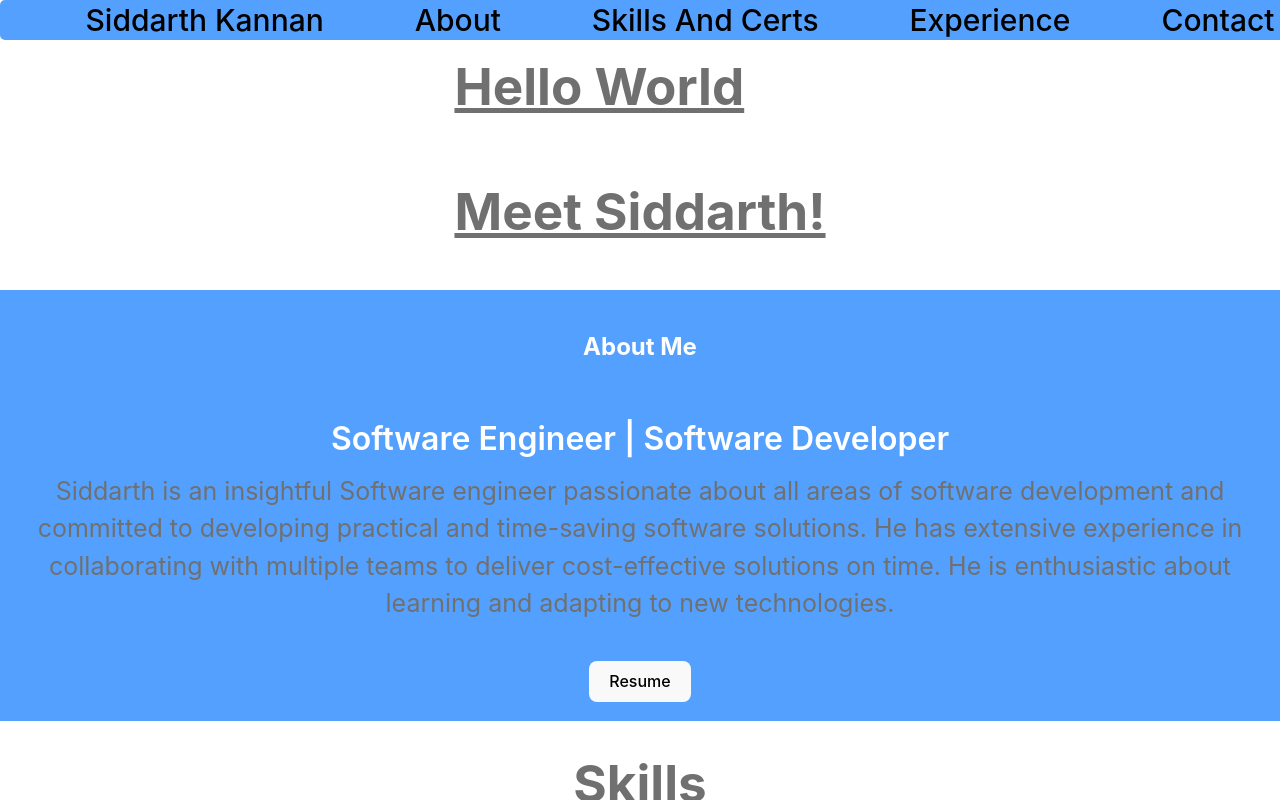
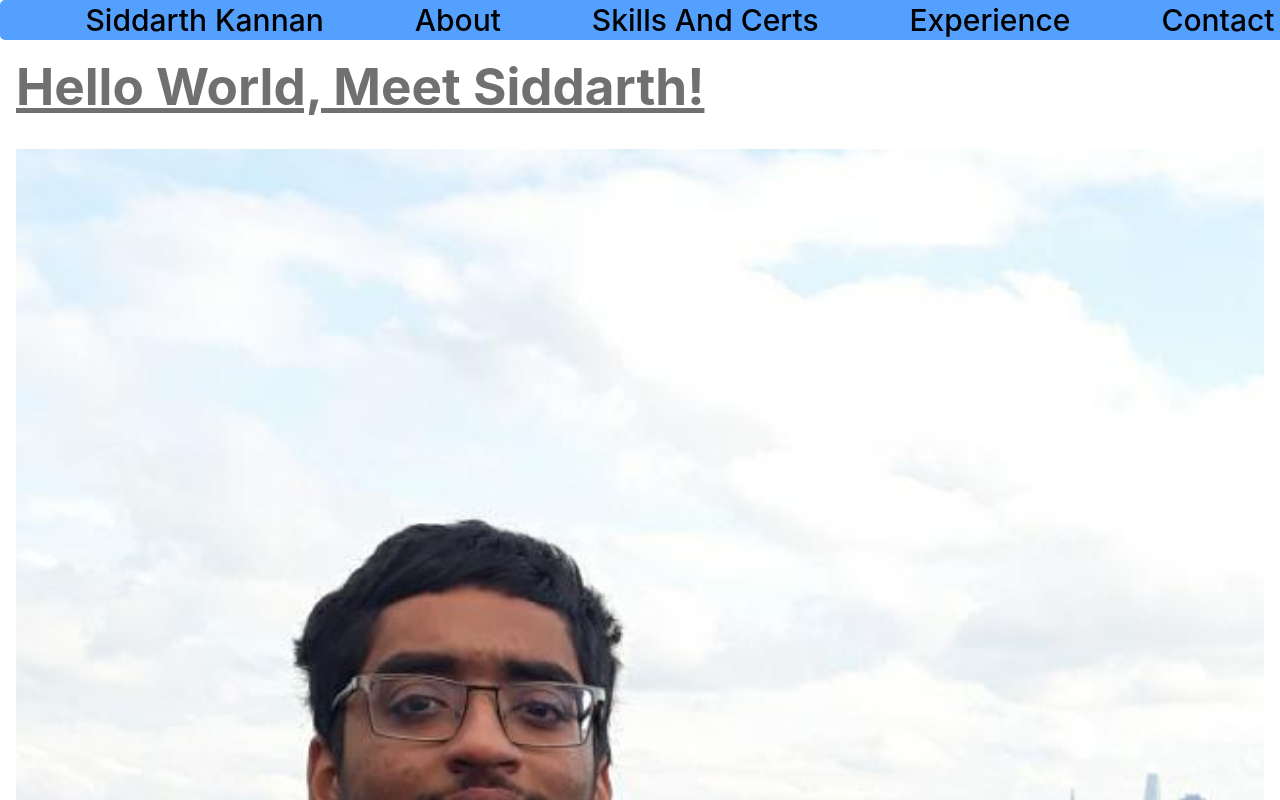
Before and after one commit to Oskred400/vite-portfolio, a React (Vite) app in the folder sid-portfolio/: page / in a window 1280 px wide. Shown: the top 800 px of the page. Built offline with nearby package versions, Linux system fonts and the light colour scheme.

Commit message:
Removing display grid to fit teh pic to whole page

```diff
--- a/sid-portfolio/src/components/AppLayout/AppLayout.css
+++ b/sid-portfolio/src/components/AppLayout/AppLayout.css
@@ -4,6 +4,8 @@ h1 {
       font-size: 25px;
       font-weight: bold;
       word-wrap: normal;
+      z-index: 10;
+      margin-left: 1vw;
   }
   }
 
@@ -14,8 +16,8 @@ h1 {
   .introduction {
     margin-top: 1vh;
     padding: 1rem;
-    place-content: center;
-    display: grid;
+    /* place-content: center;
+    display: grid; */
   }
 
   .SkillsAndCerts {
@@ -25,3 +27,14 @@ h1 {
   .Experience {
     background-color: blue;
   }
+
+  .portfolio_img_class {
+    z-index: 1;
+  }
+
+  .introduction img {
+    padding: 0;
+    min-width: 100%;
+    min-height: 100%;
+    flex-shrink: 0;
+  }
--- a/sid-portfolio/src/components/AppLayout/AppLayout.tsx
+++ b/sid-portfolio/src/components/AppLayout/AppLayout.tsx
@@ -3,7 +3,8 @@ import { ContactPage } from '../ContactPage/ContactPage'
 import { Experience } from '../Experience/Experience'
 import { NavBar } from '../NavBar/NavBar'
 import { SkillsAndCerts } from '../SkillsAndCerts/SkillsAndCerts';
-import './AppLayout.css'
+import './AppLayout.css';
+import ProfilePic from '../../assets/images/portfolio_site.jpeg';
 
 export const AppLayout = () => {
 
@@ -12,9 +13,10 @@ export const AppLayout = () => {
 
       <NavBar/>
       <div className="introduction" id="intro-text-class">
-        <h1 className="intro-text"> Hello World</h1>
-        <h1 className="intro-text">Meet Siddarth!</h1>
-      </div>
+
+        <h1 className="intro-text"> Hello World, Meet Siddarth!</h1>
+        <img src={ProfilePic} height="100%" width="100%"/>
+        </div>
       <title>Sid's Portfolio </title>
       <AboutMe/>
       <SkillsAndCerts/>
```
Also changed, not shown: sid-portfolio/src/assets/images/portfolio_site.jpeg (added).
